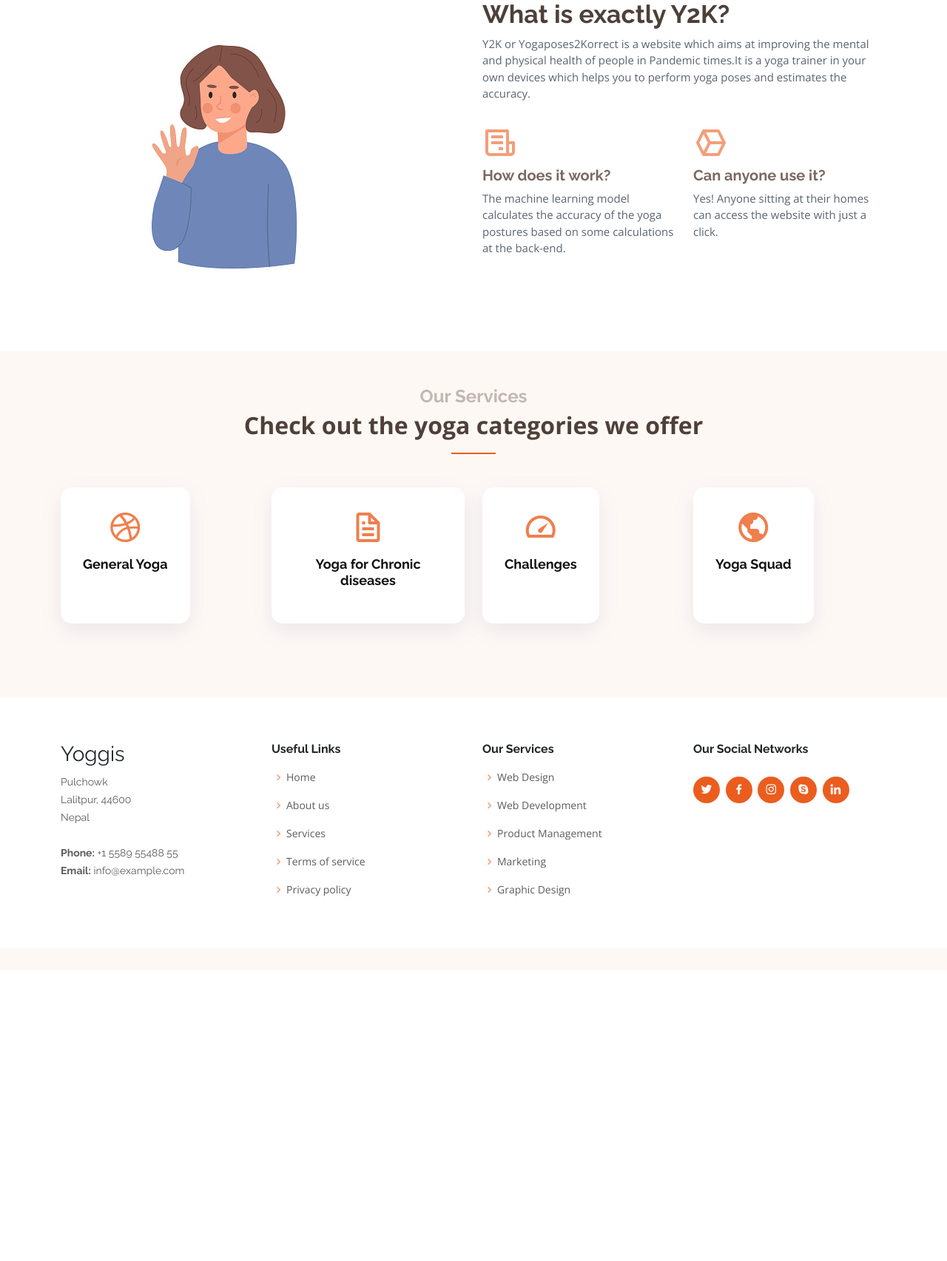
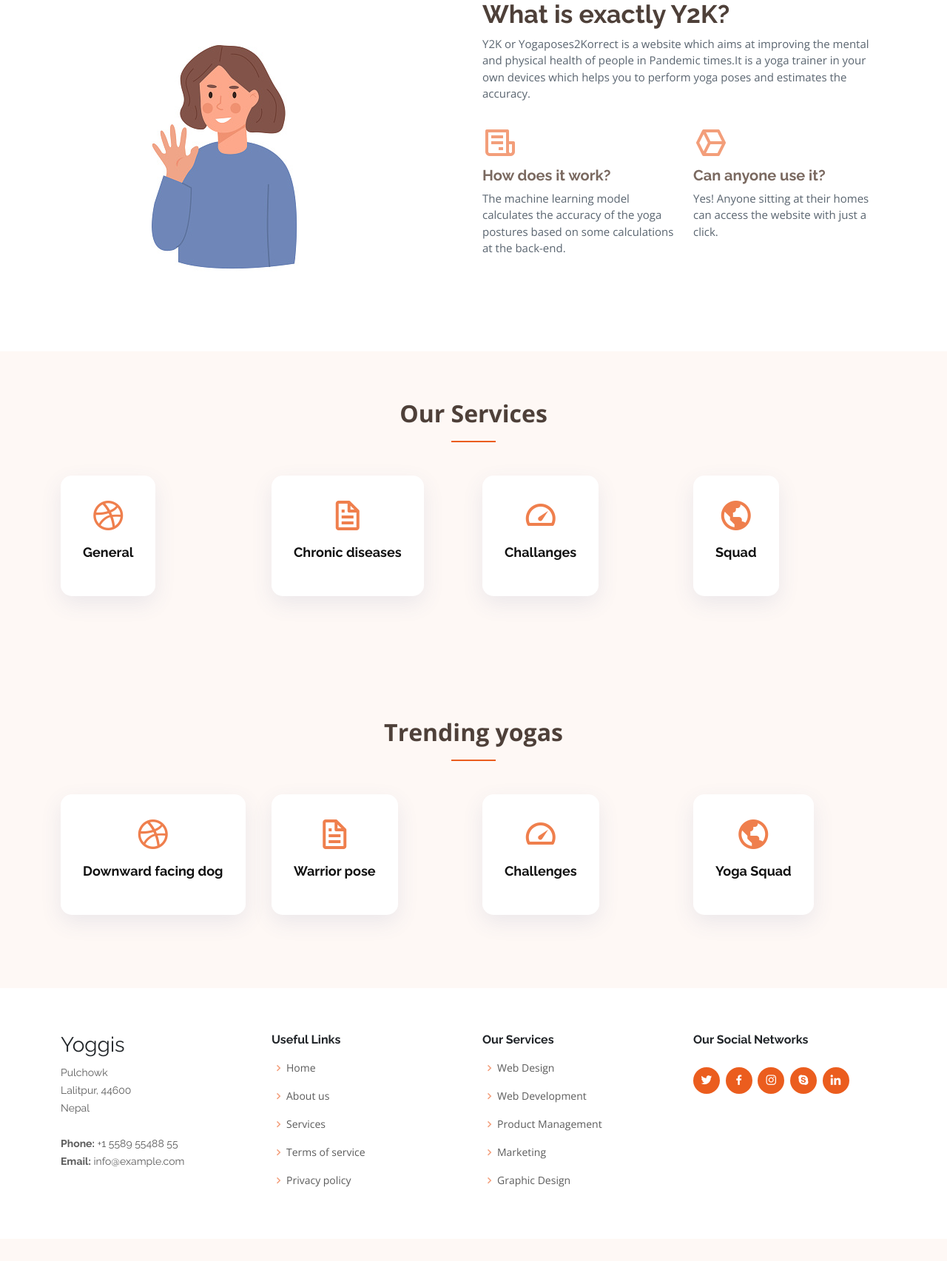
Before and after one commit to dhakalmahima188/Yoggis, a Django app: page / in a window 1280 px wide. Shown: the part 693-2398 px from the top of the page at 74% size. Before the commit the page ends 1905 px from the top, so only its background shows below. Run offline with Django 3.2, Linux system fonts and the light colour scheme; parts of the project's set-up code (start-up, migrations or seed data) failed here and were passed over; some libraries are stand-ins or nearby versions.

Commit message:
few changes in homepage

```diff
--- a/backend/yoggis/templates/yoggis/general.html
+++ b/backend/yoggis/templates/yoggis/general.html
@@ -8,5 +8,7 @@
 </head>
 <body>
 
+
+
 </body>
 </html>
--- a/backend/yoggis/templates/yoggis/home.html
+++ b/backend/yoggis/templates/yoggis/home.html
@@ -175,22 +175,65 @@
       <div class="container" data-aos="fade-up">
 
         <div class="section-title">
-          <h2>Our Services</h2>
-          <p>Check out the yoga categories we offer</p>
+
+          <p>Our Services</p>
         </div>
 
         <div class="row">
           <div class="col-md-6 col-lg-3 d-flex align-items-stretch" data-aos="zoom-in" data-aos-delay="100">
             <div class="icon-box">
               <div class="icon"><i class="bx bxl-dribbble"></i></div>
-              <h4 class="title"><a href="{% url 'general' %}">General Yoga</a></h4>
+              <h4 class="title"><a href="{% url 'general' %}">General</a></h4>
             </div>
           </div>
 
           <div class="col-md-6 col-lg-3 d-flex align-items-stretch" data-aos="zoom-in" data-aos-delay="200">
             <div class="icon-box">
               <div class="icon"><i class="bx bx-file"></i></div>
-              <h4 class="title"><a href="">Yoga for Chronic diseases</a></h4>
+              <h4 class="title"><a href="">Chronic diseases</a></h4>
+            </div>
+          </div>
+
+          <div class="col-md-6 col-lg-3 d-flex align-items-stretch" data-aos="zoom-in" data-aos-delay="300">
+            <div class="icon-box">
+              <div class="icon"><i class="bx bx-tachometer"></i></div>
+              <h4 class="title"><a href="">Challanges</a></h4>
+            </div>
+          </div>
+
+          <div class="col-md-6 col-lg-3 d-flex align-items-stretch" data-aos="zoom-in" data-aos-delay="400">
+            <div class="icon-box">
+              <div class="icon"><i class="bx bx-world"></i></div>
+              <h4 class="title"><a href="">Squad</a></h4>
+            </div>
+          </div>
+
+        </div>
+
+      </div>
+    </section><!-- End Services Section -->
+
+
+    <section id="yogas" class="services section-bg">
+      <div class="container" data-aos="fade-up">
+
+        <div class="section-title">
+
+          <p>Trending yogas</p>
+        </div>
+
+        <div class="row">
+          <div class="col-md-6 col-lg-3 d-flex align-items-stretch" data-aos="zoom-in" data-aos-delay="100">
+            <div class="icon-box">
+              <div class="icon"><i class="bx bxl-dribbble"></i></div>
+              <h4 class="title"><a href="">Downward facing dog</a></h4>
+            </div>
+          </div>
+
+          <div class="col-md-6 col-lg-3 d-flex align-items-stretch" data-aos="zoom-in" data-aos-delay="200">
+            <div class="icon-box">
+              <div class="icon"><i class="bx bx-file"></i></div>
+              <h4 class="title"><a href="">Warrior pose</a></h4>
             </div>
           </div>
 
```
Also changed, not shown: backend/yoggis/templates/yoggis/challenges.html (deleted), backend/yoggis/templates/yoggis/chronic.html (deleted), backend/yoggis/templates/yoggis/squad.html (deleted).
